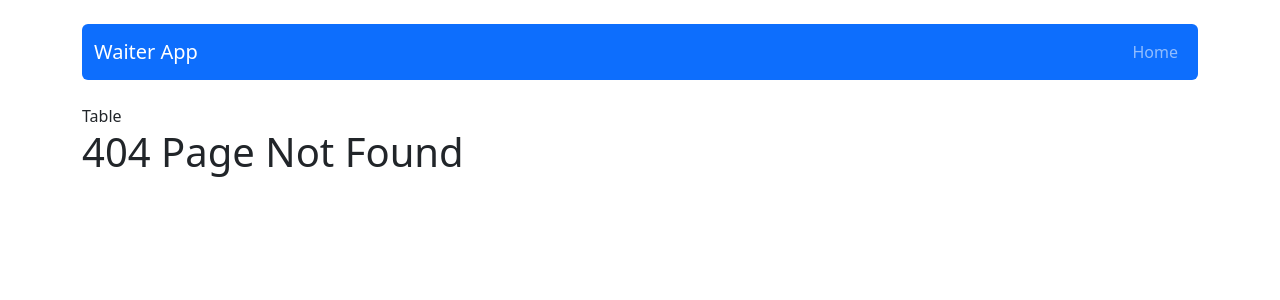
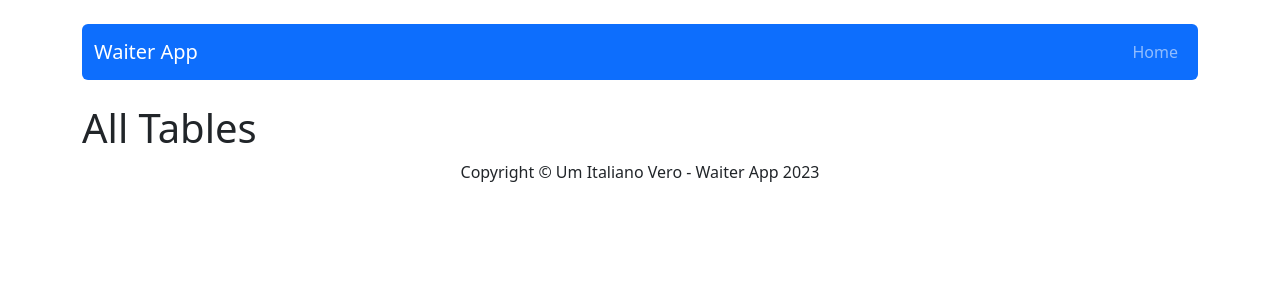
Before and after one commit to michalbarczynski/restaurant-app, a React (Create React App) app: page / in a window 1280 px wide. Before the commit this address had no page. Shown: the top 300 px of the page. Built offline with nearby package versions, Linux system fonts and the light colour scheme.

Commit message:
add all tables and routing to app

```diff
--- a/src/App.js
+++ b/src/App.js
@@ -1,18 +1,27 @@
 import NotFound from './components/pages/NotFound/NotFound';
 import Home from './components/pages/Home/Home';
+import Header from './components/views/Header';
+import Footer from './components/views/Footer';
+import Table from './components/features/Table';
+
 import { Container } from 'react-bootstrap';
-import NavBar from './components/views/NavBar';
+import { Routes, Route } from 'react-router-dom';
 
 function App() {
   return (
     <main>
       <Container>
-        <NavBar/>
-        <Home></Home>
-        <NotFound></NotFound>
+        <Header/>
+        <Routes>
+          <Route path='/' element={<Home/>}/>
+          <Route path='/table:id' element={<Table/>} />
+          <Route path='*' element={<NotFound/>}/>
+        </Routes>
+        <Footer/>
       </Container>
     </main>
   );
 }
 
 export default App;
+// useDispatch, useParams, useEffect, selectors w redux
--- a/src/components/features/AllTables.js
+++ b/src/components/features/AllTables.js
@@ -1,6 +1,19 @@
+import { ListGroup, Button } from 'react-bootstrap';
+import { useSelector } from 'react-redux';
+import { getAllTables } from '../../redux/tablesRedux'
+
+//add margin to h1
 const AllTables = () => {
+    const tables = useSelector(getAllTables);
+    console.log(tables);
+
     return (
-        <div>Table</div>
+    <div>
+        <h1>All Tables</h1>
+        <ListGroup variant='flush'>
+
+        </ListGroup>
+    </div>
     );
 };
 
--- a/src/redux/tablesRedux.js
+++ b/src/redux/tablesRedux.js
@@ -1,7 +1,9 @@
 //selectors
+export const getAllTables = ({tables}) => tables;
+export const getTableByID = ({tables}, tableID) => tables.find(table => table.id === tableID);
 
 // actions
-//const createActionName = actionName => `app/tables/${actionName}`;
+const createActionName = actionName => `app/tables/${actionName}`;
 
 // action creators
 const tablesRedux = (statePart = [], action) => {
```
Also changed, not shown: src/components/features/Table.js (added).
